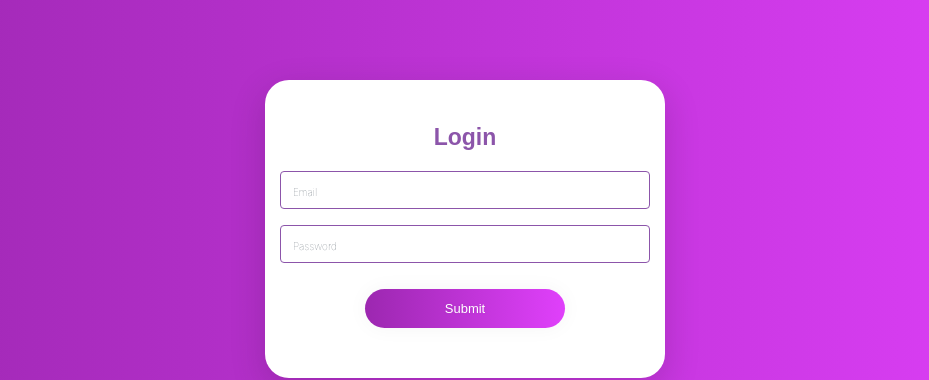
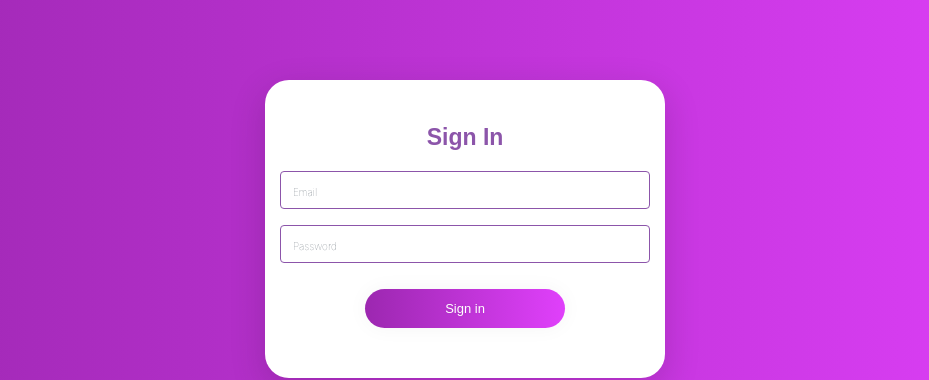
Before and after one commit to bhagyashreemeher/foodapp, a React (Create React App) app: page /signin in a window 1280 px wide. Shown: the top 380 px of the page, without its empty margins (175-1104 px from the left). Built offline with nearby package versions, Linux system fonts and the light colour scheme.

Commit message:
minor changes

```diff
--- a/src/views/user/Login.jsx
+++ b/src/views/user/Login.jsx
@@ -2,7 +2,7 @@ import React, { useState } from "react";
 import { useForm } from 'react-hook-form';
 import { Axios, API_URL } from '../../constant';
 import { useHistory } from "react-router-dom";
-import './user.css';
+import './User.css';
 
 const Login = (props) => {
   const { register, handleSubmit, errors } = useForm();
@@ -21,7 +21,7 @@ const Login = (props) => {
   return (
     <div className="container">
       <p className="sign" align="center">
-        Login
+      Sign In
       </p>
       <form className="login" onSubmit={handleSubmit(onSubmit)}>
         <div className="form-group">
@@ -43,7 +43,7 @@ const Login = (props) => {
         </div>
         <div className="row justify-content-center">
           <button className="btn btn-primary submit col-md-6" type="submit">
-            {isLoading === true ? 'Signing in...' : 'Submit'}
+            {isLoading === true ? 'Signing in...' : 'Sign in'}
           </button>
         </div>
       </form>
```
